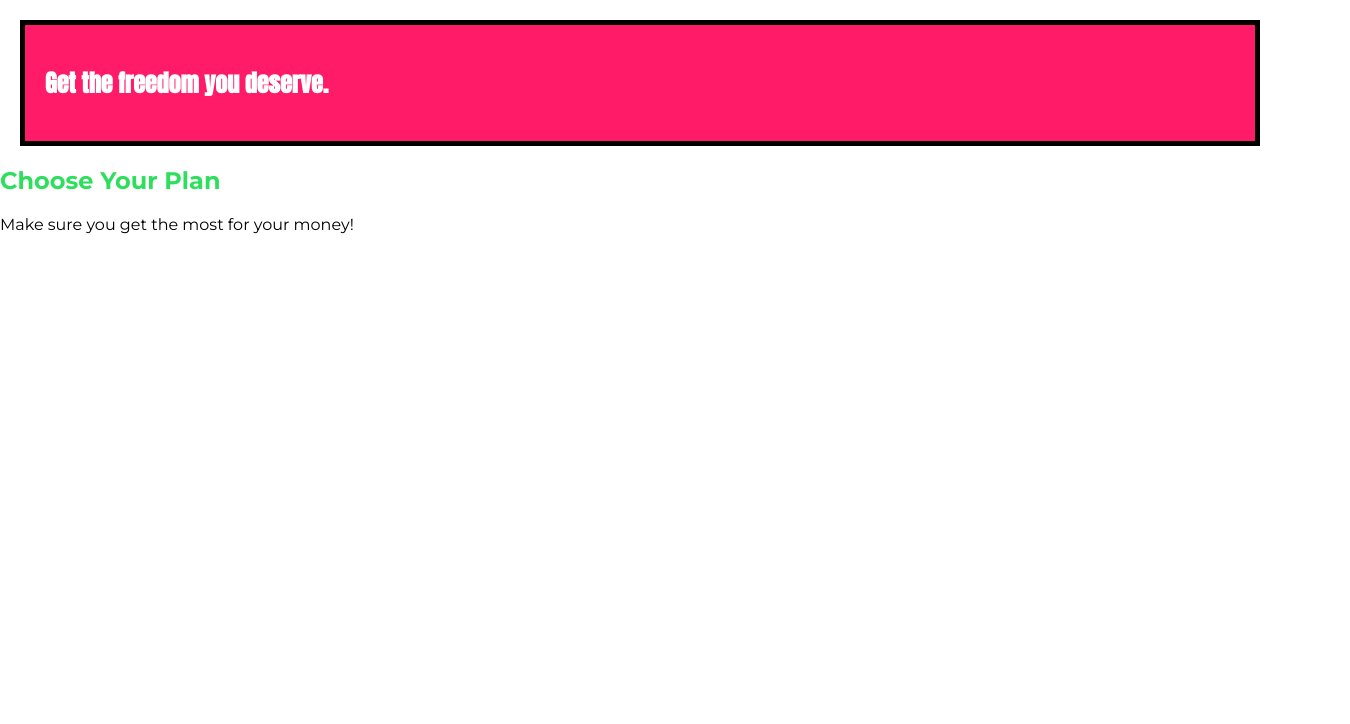
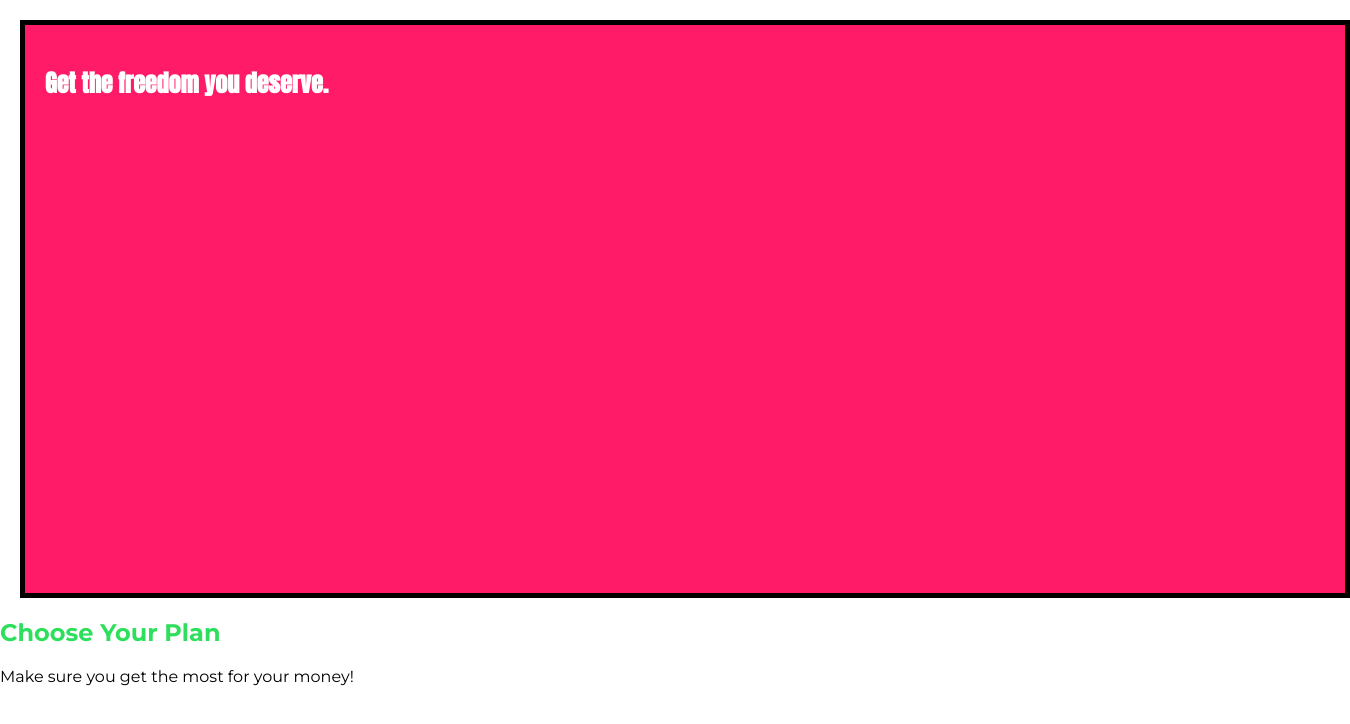
Before and after one commit to lacra-oloeriu/css-curs, a plain HTML site: page css-curs/index.html in a window 1280 px wide. Shown: the whole page, 1350 px wide, since content can reach past the window. Drawn offline with Linux system fonts and the light colour scheme.

Commit message:
height and width properties

```diff
--- a/css-curs/main.css
+++ b/css-curs/main.css
@@ -5,6 +5,8 @@ body {
 
 #product-overview {
     background: #ff1b68;
+    width: 100%;
+    height:528px;
     padding: 20px;
     border: 5px solid black;
     margin: 20px;
```
